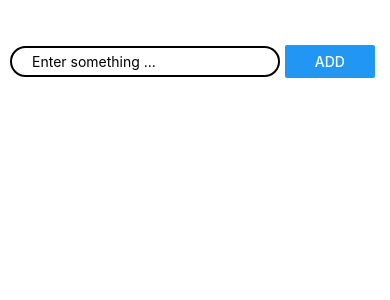
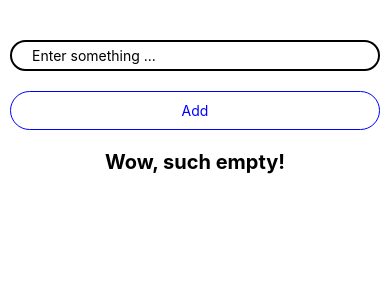
Before and after one commit to prameshbajra/mindless-rn, a React Native app: screen / in a window 390 px wide. Shown: the top 300 px of the page. Built offline with nearby package versions, Linux system fonts and the light colour scheme.

Commit message:
Basics done.

```diff
--- a/components/GoalInput.js
+++ b/components/GoalInput.js
@@ -1,5 +1,5 @@
 import React, { useState } from 'react';
-import { Button, StyleSheet, TextInput, View } from 'react-native';
+import { TouchableOpacity, StyleSheet, TextInput, View, Text } from 'react-native';
 
 
 export default function GoalInput(props) {
@@ -9,32 +9,37 @@ export default function GoalInput(props) {
         setEnteredGoal(enteredGoal);
     }
 
+    const addOnPressHandler = () => {
+        props.onAddGoal(enteredGoal);
+        setEnteredGoal('');
+    }
+
     return (
         <View style={styles.inputContainer}>
             <TextInput placeholder="Enter something ..." style={styles.input} onChangeText={goalInputHandler} value={enteredGoal} />
-            <View style={styles.button}>
-                <Button title="Add" onPress={() => props.onAddGoal(enteredGoal)} />
-            </View>
+            <TouchableOpacity onPress={addOnPressHandler}>
+                <View style={styles.button}>
+                    <Text style={{ color: 'blue' }}>Add</Text>
+                </View>
+            </TouchableOpacity>
         </View>
     )
 }
 
 const styles = StyleSheet.create({
-    inputContainer: {
+    button: {
         alignItems: 'center',
-        flexDirection: 'row',
-        justifyContent: 'space-between',
-    },
-    button: {
+        borderColor: 'blue',
+        borderWidth: 1,
         borderRadius: 50,
-        padding: 5,
-        flex: 2
+        justifyContent: 'center',
+        marginVertical: 20,
+        padding: 10,
     },
     input: {
         borderColor: 'black',
         borderWidth: 2,
         borderRadius: 50,
-        flex: 5,
         padding: 5,
         paddingHorizontal: 20
     }
--- a/components/GoalItems.js
+++ b/components/GoalItems.js
@@ -3,7 +3,10 @@ import { FlatList, StyleSheet, Text, View, TouchableOpacity } from 'react-native
 
 
 export default function GoalItems(props) {
+    if (props.items.length > 0) {
         return (
+            <View>
+                <Text style={styles.text}>Added Items</Text>
                 <FlatList data={props.items} style={styles.list} renderItem={itemData => (
                     <TouchableOpacity onPress={() => props.onDelete(itemData.index)}>
                         <View style={styles.listItem}>
@@ -11,14 +14,28 @@ export default function GoalItems(props) {
                         </View>
                     </TouchableOpacity>
                 )} />
+            </View>
         )
+    } else {
+        return (
+            <View>
+                <Text style={styles.text}>Wow, such empty!</Text>
+            </View>
+        )
+    }
 }
 
 
 const styles = StyleSheet.create({
+    text: {
+        alignItems: 'center',
+        fontWeight: 'bold',
+        fontSize: 20,
+        justifyContent: 'center',
+        textAlign: 'center'
+    },
     list: {
-        marginTop: 20,
-        padding: 10
+        marginTop: 20
     },
     listItem: {
         borderColor: 'gray',
```
Lines whose indentation alone changed are shown as unchanged.
